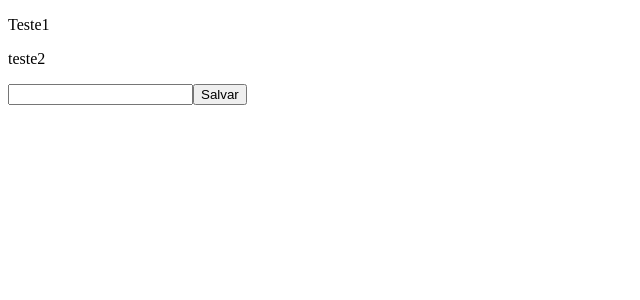
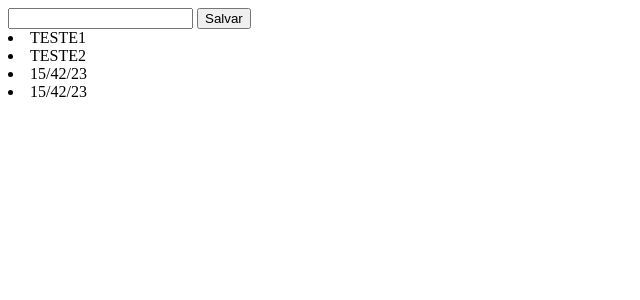
Before and after one commit to frvgomes/learning-angular, an Angular app: page / in a window 1280 px wide. Shown: the top 300 px of the page, without its empty margins (0-640 px from the left). Built offline with nearby package versions, Linux system fonts and the light colour scheme.

Commit message:
Diretivas 3

```diff
--- a/src/app/app.component.ts
+++ b/src/app/app.component.ts
@@ -4,7 +4,13 @@
   selector: 'app-root',
   template: `
   <!-- <app-diretivas-estruturais></app-diretivas-estruturais> -->
-  <app-diretivas-atributos></app-diretivas-atributos>
+  <!-- <app-diretivas-atributos>
+    <h1>Aula de Diretivas Atributos</h1>
+    <hr>
+  </app-diretivas-atributos> -->
+   <app-diretivas-atributos>
+
+  </app-diretivas-atributos>
   <router-outlet></router-outlet>`,
 })
 export class AppComponent {
--- a/src/app/diretivas-atributos/diretivas-atributos.component.html
+++ b/src/app/diretivas-atributos/diretivas-atributos.component.html
@@ -1,4 +1,5 @@
-<!-- <p
+<!--<ng-content></ng-content>
+ <p
   [ngClass]="{'active': valor, 'disabled':!valor}"
   [ngStyle]="{'height': altura}"
 >
@@ -9,7 +10,7 @@
 
 <input [(ngModel)]="nome">{{nome}}
 <button (click)="salvar()">Salvar</button>
-<li *ngFor="let item of list">{{item.nome}}</li> -->
+<li *ngFor="let item of list">{{item.nome}}</li>
 <ng-template ngFor let-item [ngForOf]="list">
   <p>
     {{item.nome}}
@@ -17,3 +18,11 @@
 </ng-template>
 <input [(ngModel)]="nome">
 <button (click)="salvar()">Salvar</button>
+
+
+<ng-content></ng-content>-->
+
+<input [(ngModel)]="nome">{{nome}}
+<button (click)="salvar()">Salvar</button>
+<li *ngFor="let item of list">{{item.nome | uppercase}}</li>
+<li *ngFor="let item of list">{{data | date:'dd/mm/yy'}}</li>
--- a/src/app/diretivas-atributos/diretivas-atributos.component.ts
+++ b/src/app/diretivas-atributos/diretivas-atributos.component.ts
@@ -11,6 +11,7 @@
   public altura: string = "20px"
   public nome: string = ""
   public list:Array<{nome:string}> =[{nome:"Teste1"},{nome:"teste2"}]
+  public data:Date = new Date()
 
   ngOnInit(){
     setInterval(() => {
```
